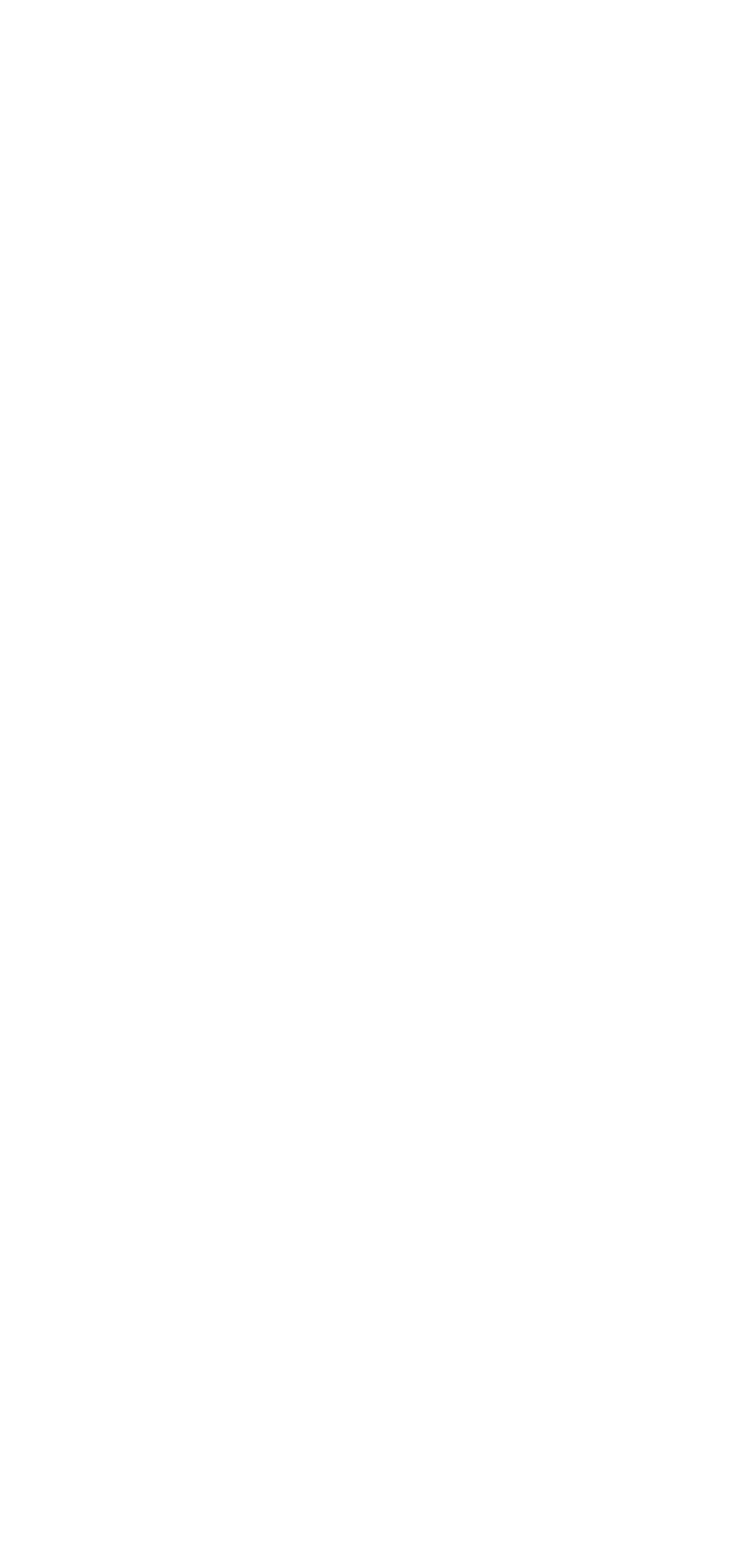
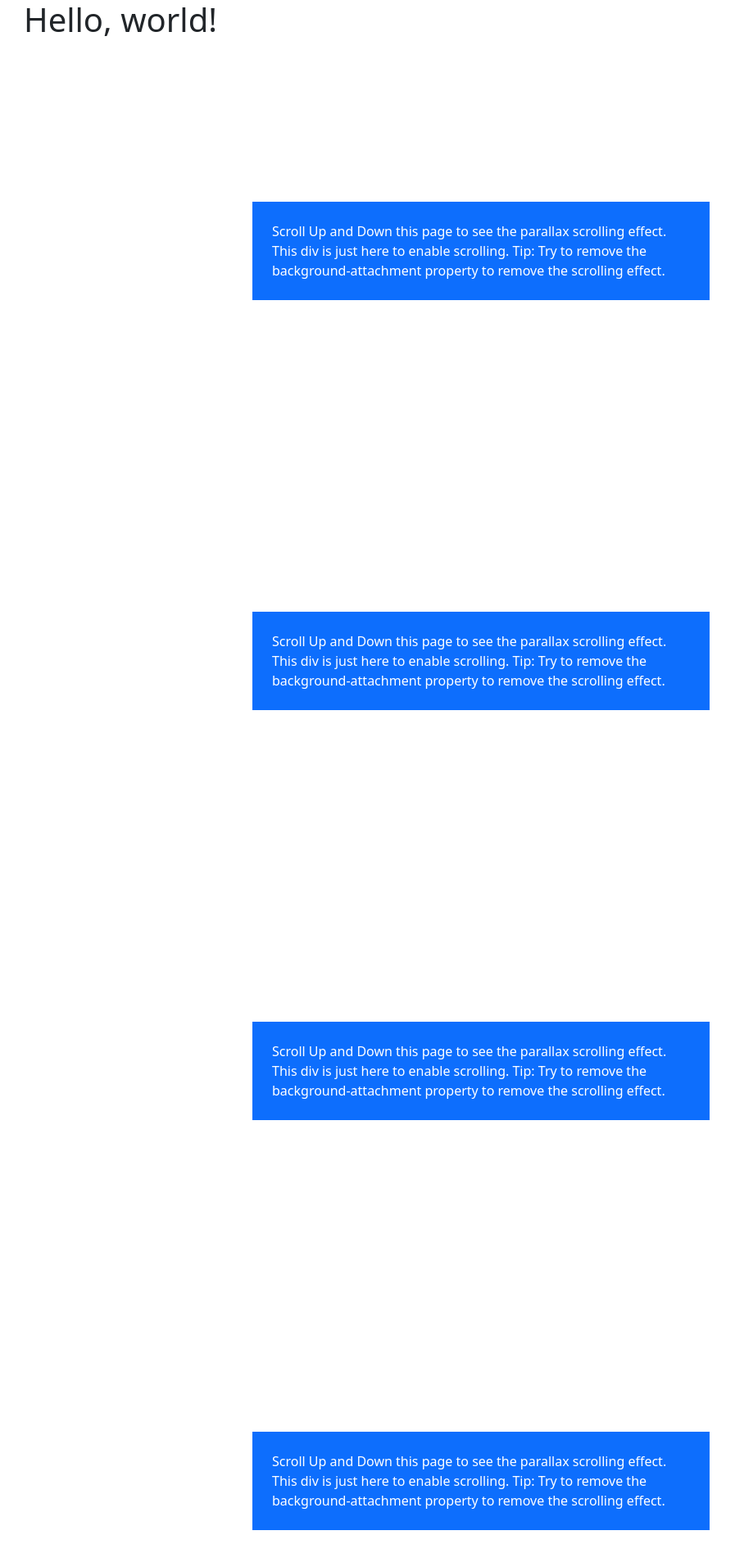
Before and after one commit to hmcoombs/parallax-practice, a plain HTML site: page index.html in a window 1280 px wide. Shown: the top 1900 px of the page at 82% size, without its empty margins (53-950 px from the left). Before the commit the page ends 800 px from the top, so only its background shows below. Drawn offline with nearby package versions, Linux system fonts and the light colour scheme.

Commit message:
add needed basic code, need nav,pic,txt,foot

```diff
--- a/css/styles.css
+++ b/css/styles.css
@@ -0,0 +1,69 @@
+.parallax-1 {
+    /* The image used */
+    background-image: url("");
+
+    /* Set a specific height */
+    min-height: 500px;
+
+    /* Create the parallax scrolling effect */
+    background-attachment: fixed;
+    background-position: center;
+    background-repeat: no-repeat;
+    background-size: cover;
+  }
+
+  .parallax-2 {
+    /* The image used */
+    background-image: url("");
+
+    /* Set a specific height */
+    min-height: 500px;
+
+    /* Create the parallax scrolling effect */
+    background-attachment: fixed;
+    background-position: center;
+    background-repeat: no-repeat;
+    background-size: cover;
+  }
+
+  .parallax-3 {
+    /* The image used */
+    background-image: url("");
+
+    /* Set a specific height */
+    min-height: 500px;
+
+    /* Create the parallax scrolling effect */
+    background-attachment: fixed;
+    background-position: center;
+    background-repeat: no-repeat;
+    background-size: cover;
+  }
+
+  .parallax-4 {
+    /* The image used */
+    background-image: url("");
+
+    /* Set a specific height */
+    min-height: 500px;
+
+    /* Create the parallax scrolling effect */
+    background-attachment: fixed;
+    background-position: center;
+    background-repeat: no-repeat;
+    background-size: cover;
+  }
+
+  .parallax-5 {
+    /* The image used */
+    background-image: url("");
+
+    /* Set a specific height */
+    min-height: 500px;
+
+    /* Create the parallax scrolling effect */
+    background-attachment: fixed;
+    background-position: center;
+    background-repeat: no-repeat;
+    background-size: cover;
+  }
--- a/index.html
+++ b/index.html
@@ -17,6 +17,62 @@
     <title>for mobile</title>
 </head>
 <body>
+  <div class="container">
+
+    <h1>Hello, world!</h1>
+
+    <div class="parallax-1 position-relative">
+
+      <div class="container-md bg-primary text-white w-50 p-4 position-absolute top-50 start-50 translate-middle">
+        Scroll Up and Down this page to see the parallax scrolling effect.
+        This div is just here to enable scrolling.
+        Tip: Try to remove the background-attachment property to remove the scrolling effect.
+      </div>
+
+    </div>
+
+    <div class="parallax-2 position-relative">
+
+      <div class="container-md bg-primary text-white w-50 p-4 position-absolute top-50 start-50 translate-middle">
+        Scroll Up and Down this page to see the parallax scrolling effect.
+        This div is just here to enable scrolling.
+        Tip: Try to remove the background-attachment property to remove the scrolling effect.
+      </div>
+
+    </div>
+
+    <div class="parallax-3 position-relative">
+
+      <div class="container-md bg-primary text-white w-50 p-4 position-absolute top-50 start-50 translate-middle">
+        Scroll Up and Down this page to see the parallax scrolling effect.
+        This div is just here to enable scrolling.
+        Tip: Try to remove the background-attachment property to remove the scrolling effect.
+      </div>
+
+    </div>
+
+    <div class="parallax-4 position-relative">
+
+        <div class="container-md bg-primary text-white w-50 p-4 position-absolute top-50 start-50 translate-middle">
+          Scroll Up and Down this page to see the parallax scrolling effect.
+          This div is just here to enable scrolling.
+          Tip: Try to remove the background-attachment property to remove the scrolling effect.
+        </div>
+
+      </div>
+
+      <div class="parallax-5 position-relative">
+
+        <div class="container-md bg-primary text-white w-50 p-4 position-absolute top-50 start-50 translate-middle">
+          Scroll Up and Down this page to see the parallax scrolling effect.
+          This div is just here to enable scrolling.
+          Tip: Try to remove the background-attachment property to remove the scrolling effect.
+        </div>
+
+      </div>
+
+
+  </div>
 
 </body>
 </html>
```
